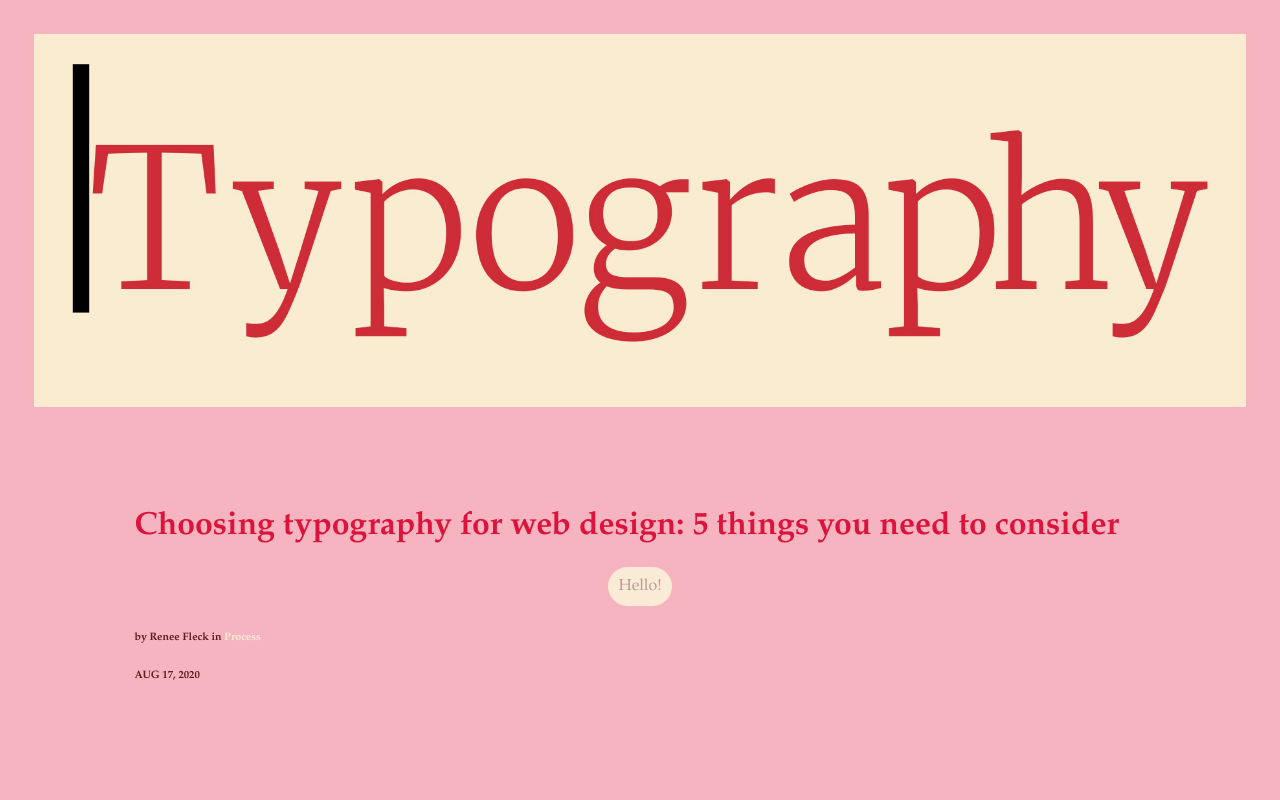
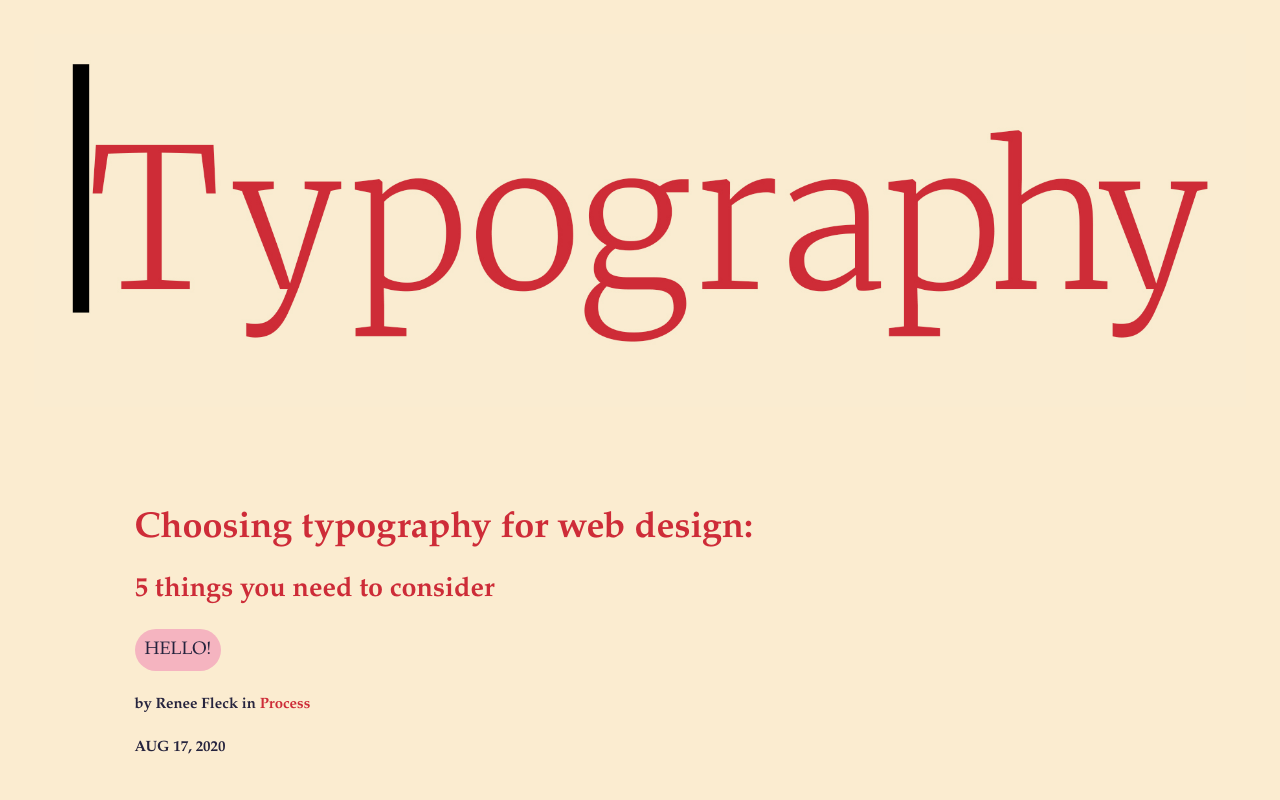
Before and after one commit to sssandberg/sss, a plain HTML site: page index.html in a window 1280 px wide. Shown: the top 800 px of the page. Drawn offline with Linux system fonts and the light colour scheme; a web font is replaced by a local one.

Commit message:
Add files via upload

```diff
--- a/index.html
+++ b/index.html
@@ -7,24 +7,24 @@
 <title>Typography</title>
 <style type="text/css">
 	body {
-    padding: 2%	;
-    background-color:#F5B4C0;
+    padding: 2%;
+    background-color: #FBECD0;
     font-family:
     margin-top: 76px;
-    color: #5B1E1E;
+    color: #26243E;
     font-family: Baskerville, "Palatino Linotype", Palatino, "Century Schoolbook L", "Times New Roman", serif;
+    font-size: large;
 	}
 	h1 {
-    color:crimson;
+    color: #CE2C38;
     font-family: Baskerville, "Palatino Linotype", Palatino, "Century Schoolbook L", "Times New Roman", serif;
     text-decoration: none;
-
     margin-top: 0px;
     margin-right: 0px;
     margin-left: 0px;
 	}
 	H2 {
-    color: antiquewhite
+    color: #CD2C38
 }
 	header{
     margin-top: 72px;
@@ -39,14 +39,14 @@
 	img {
 		float: right
 	} a {
-    color:antiquewhite;
+    color:#CD2C38;
     text-decoration: none;
 	}
 	a:hover {
-		color:crimson
+		color:#3228A0
 	}
 	.button a {
-    background-color: antiquewhite;
+    background-color: #F5B4C0;
     padding-top: 10px;
     padding-right: 10px;
     padding-left: 10px;
@@ -55,10 +55,10 @@
     text-decoration: none;
     display: inline-block;
     border-radius: 49px;
-    color: #BC999A;
+    color: #25243E;
 }
 	.button a:hover {
-		background-color:crimson
+		background-color:#FBECD0
 	}
 	.center{align-items: center;
 	display: flex;
@@ -71,15 +71,17 @@
 	padding-top: 20px}
 	.right {float: right}
 	footer {
-    background-color: antiquewhite;
+    background-color: #EDEDF6;
     margin: 0;
     background-size: cover;
 	}
 
 .bottom {
     font-family: Baskerville, "Palatino Linotype", Palatino, "Century Schoolbook L", "Times New Roman", serif;
-    background-color: #FFF1D4;
+    background-color: #EDEDF6;
+
 }
+	ul {background-color: #EDEDF6}
 </style>
 </head>
 
@@ -89,12 +91,14 @@
 
     <img src="Images/typ.picture.jpg" width="100%"  alt=""/></div>
 <header>
-  <h1>Choosing typography for web design: 5 things you need to consider</h1>
+  <h1>Choosing typography for web design: </h1>
+	<h2>5 things you need to consider</h2>
 	<aside class="aside">
-	<div class="button center">
-		<a href="https://dribbble.com/stories/2020/08/17/choosing-typography-for-web-design" target="_blank">Hello!</a></aside>
-		<h6>by Renee Fleck in <a href="https://dribbble.com/stories/categories/process" target="_blank">Process</a></h6>
-<h6>AUG 17, 2020</h6>
+	<div class="button left">
+		<a href="https://dribbble.com/stories/2020/08/17/choosing-typography-for-web-design" target="_blank">HELLO!</a>
+		</aside>
+	  <h5>by Renee Fleck in <a href="https://dribbble.com/stories/categories/process" target="_blank">Process</a></h5>
+<h5>AUG 17, 2020</h5>
 
 	</div>
 	</header>
@@ -108,12 +112,12 @@
 <p>Before you start diving into which fonts you want to use for a website, it’s important to plan out your typography. You need to have a solid understanding of how the typefaces you choose will be used.</p>
 
 <p>How many heading levels will there be? What about meta text for things like bylines on articles or things like photo captions? Will there be different body text sizes for different sections of the site? Are there any instances of big typography, such as over hero images?</p>
-
+		  <div class="button right">
+		<a href="https://dribbble.com/stories/2020/08/17/choosing-typography-for-web-design" target="_blank">BUTTON</a>
 
 <p>Make a list of what you need so that when you start exploring typefaces you can look at how they’ll appear at different sizes and in different styles based on your actual project, and not some theoretical idea of what’s necessary.</p>
 
-	  <div class="button right">
-		<a href="https://dribbble.com/stories/2020/08/17/choosing-typography-for-web-design" target="_blank">BUTTON</a>
+
 	</div>
 
 	  <img src="Images/ABC.jpg" width="100%" alt=""/>
@@ -138,8 +142,9 @@
 	<h2>4. Combining Typefaces</h2>
 
 <p>There’s nothing that says you have to use more than one typeface (or type family) in your design. There are some excellent examples of websites that only use one typeface, such as the <a href="https://stripe.com" target="_blank">Stripe</a> site or <a href="https://ayakaito.com" target="_blank">Akaya B. Ito’s site</a>. That said, using more than one typeface is a great way to add both visual interest and reinforce your site’s visual hierarchy. There are a few things to consider when picking typefaces to use together:</p>
-	<img src="Images/quote.jpg" width="25%" alt=""/>
-<ul>
+	<ul>
+	  <img src="Images/typephoto.jpg" width="25%"  alt=""/>
+
     <li>
     <strong>Figure out the main typeface you want to use.</strong> This could be either the type for your body copy or for your headlines. But you’ll want a starting place.</li>
     <li> <strong>Consider the contrast between the typefaces you want to combine.</strong> Sufficient contrast between typefaces is necessary, but that doesn’t mean you need two that are wildly different. In fact, too much contrast can mean one typeface overwhelms the other.</li>
@@ -154,7 +159,7 @@
 	<p>The other thing to consider is if the website you’re designing is part of a larger brand, where the typefaces used there will need to be used in other marketing materials. Make sure the licensing allows for those other uses.</p>
 
 	  <div class="button left">
-		<a href="https://dribbble.com/stories/2020/08/17/choosing-typography-for-web-design" target="_blank">Click Me!</a>
+		<a href="https://dribbble.com/stories/2020/08/17/choosing-typography-for-web-design" target="_blank">CLICK ME!</a>
 	</div>
 
 	<h2><a href="https://dribbble.com/stories/2020/08/17/choosing-typography-for-web-design" target="_blank">Wrapping up</a></h2>
```
